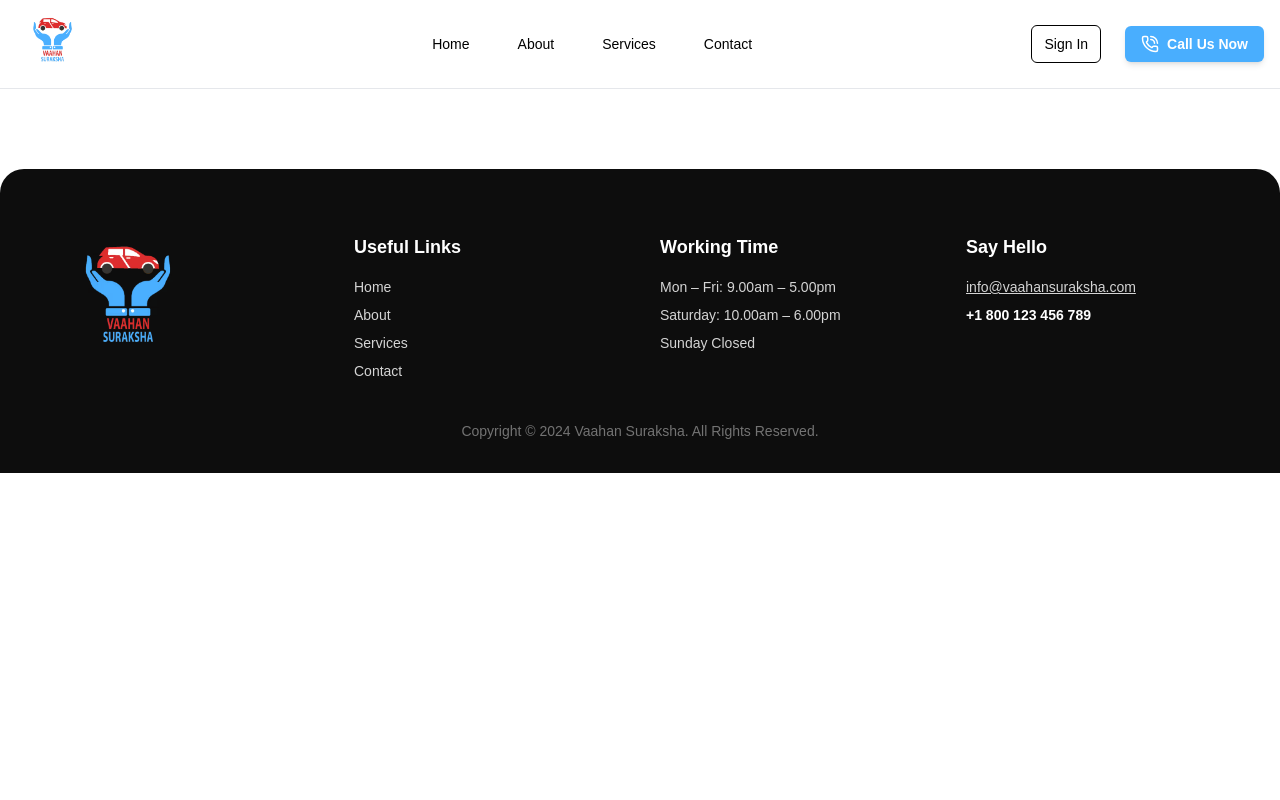
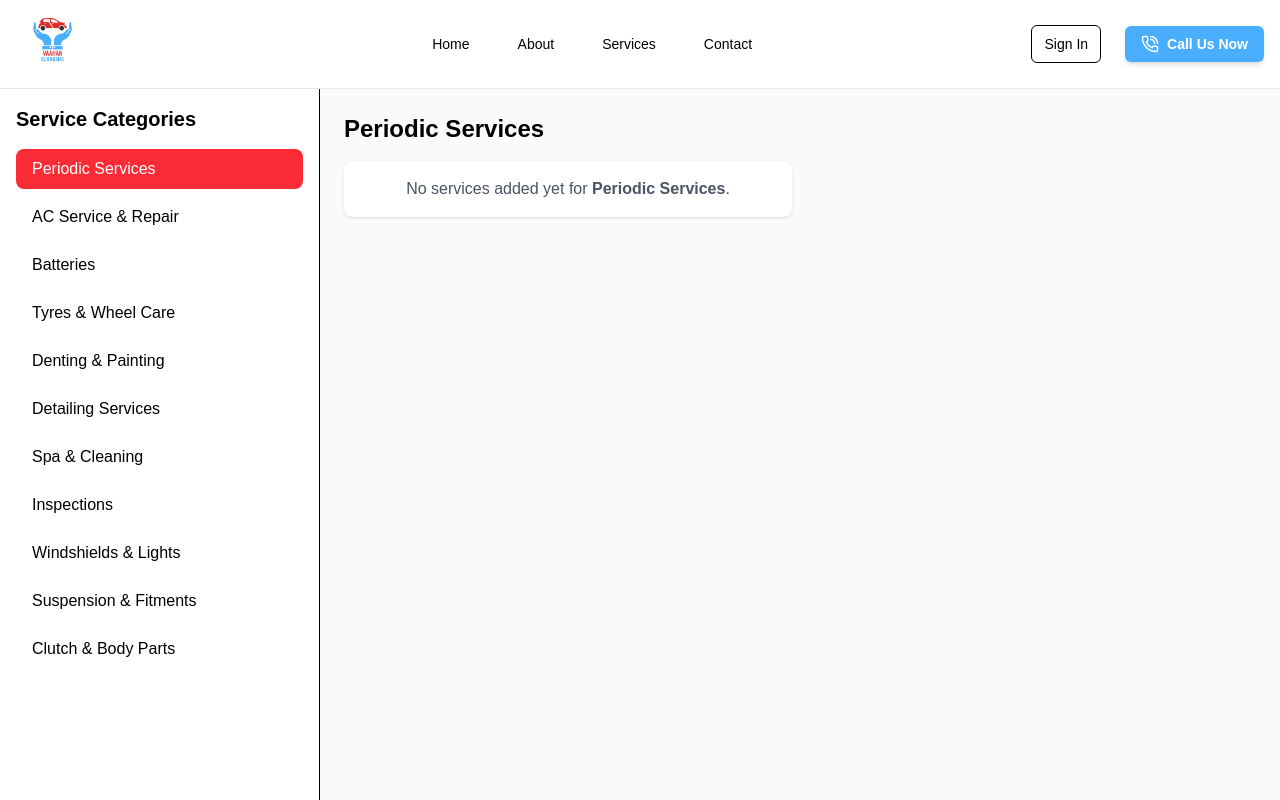
Before and after one commit to shreyamavrick/Vaahan-Suraksha, a React (Vite) app: page /services in a window 1280 px wide. Shown: the top 800 px of the page. Built offline with nearby package versions, Linux system fonts and the light colour scheme.

Commit message:
Service page added

```diff
--- a/src/App.jsx
+++ b/src/App.jsx
@@ -3,6 +3,7 @@ import Navbar from './components/Common/Navbar';
 import Footer from './components/Common/Footer';
 import Home from './pages/Home';
 import About from './pages/About';
+import Services from "./pages/Services";
 
 function App() {
   return (
@@ -11,6 +12,7 @@ function App() {
       <Routes>
         <Route path="/" element={<Home />} />
         <Route path="/about" element={<About />} />
+        <Route path="/services" element={<Services/>} />
       </Routes>
       <Footer />
     </Router>
--- /dev/null
+++ b/src/pages/Services.jsx
@@ -0,0 +1,57 @@
+import React, { useState } from "react";
+
+const categories = [
+  "Periodic Services",
+  "AC Service & Repair",
+  "Batteries",
+  "Tyres & Wheel Care",
+  "Denting & Painting",
+  "Detailing Services",
+  "Spa & Cleaning",
+  "Inspections",
+  "Windshields & Lights",
+  "Suspension & Fitments",
+  "Clutch & Body Parts",
+];
+
+const ServicesPage = () => {
+  const [selectedCategory, setSelectedCategory] = useState("Periodic Services");
+
+  return (
+    <div className="flex flex-col lg:flex-row min-h-screen">
+      {/* Sidebar */}
+      <aside className="w-full lg:w-1/4 border-r bg-white p-4">
+        <h2 className="text-xl font-semibold mb-4">Service Categories</h2>
+        <ul className="space-y-2">
+          {categories.map((category) => (
+            <li
+              key={category}
+              onClick={() => setSelectedCategory(category)}
+              className={`cursor-pointer px-4 py-2 rounded-lg ${
+                selectedCategory === category
+                  ? "bg-red-500 text-white"
+                  : "hover:bg-gray-100"
+              }`}
+            >
+              {category}
+            </li>
+          ))}
+        </ul>
+      </aside>
+
+      {/* Main Content */}
+      <main className="w-full lg:w-3/4 p-6 bg-gray-50">
+        <h2 className="text-2xl font-bold mb-4">{selectedCategory}</h2>
+        <div className="grid grid-cols-1 md:grid-cols-2 gap-4">
+          {/* Placeholder for services */}
+          <div className="bg-white shadow p-4 rounded-lg text-gray-600 text-center">
+            No services added yet for <strong>{selectedCategory}</strong>.
+          </div>
+          {/* Add more service cards here dynamically */}
+        </div>
+      </main>
+    </div>
+  );
+};
+
+export default ServicesPage;
```
